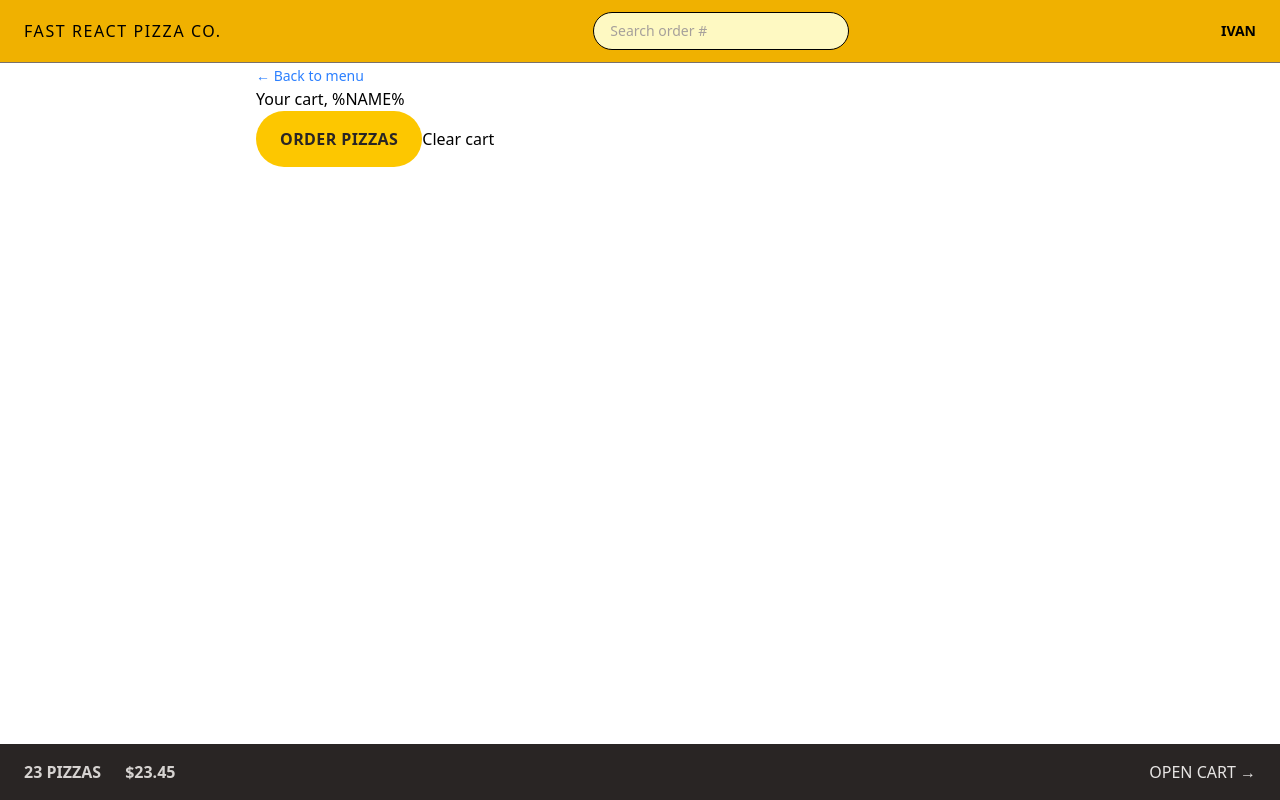
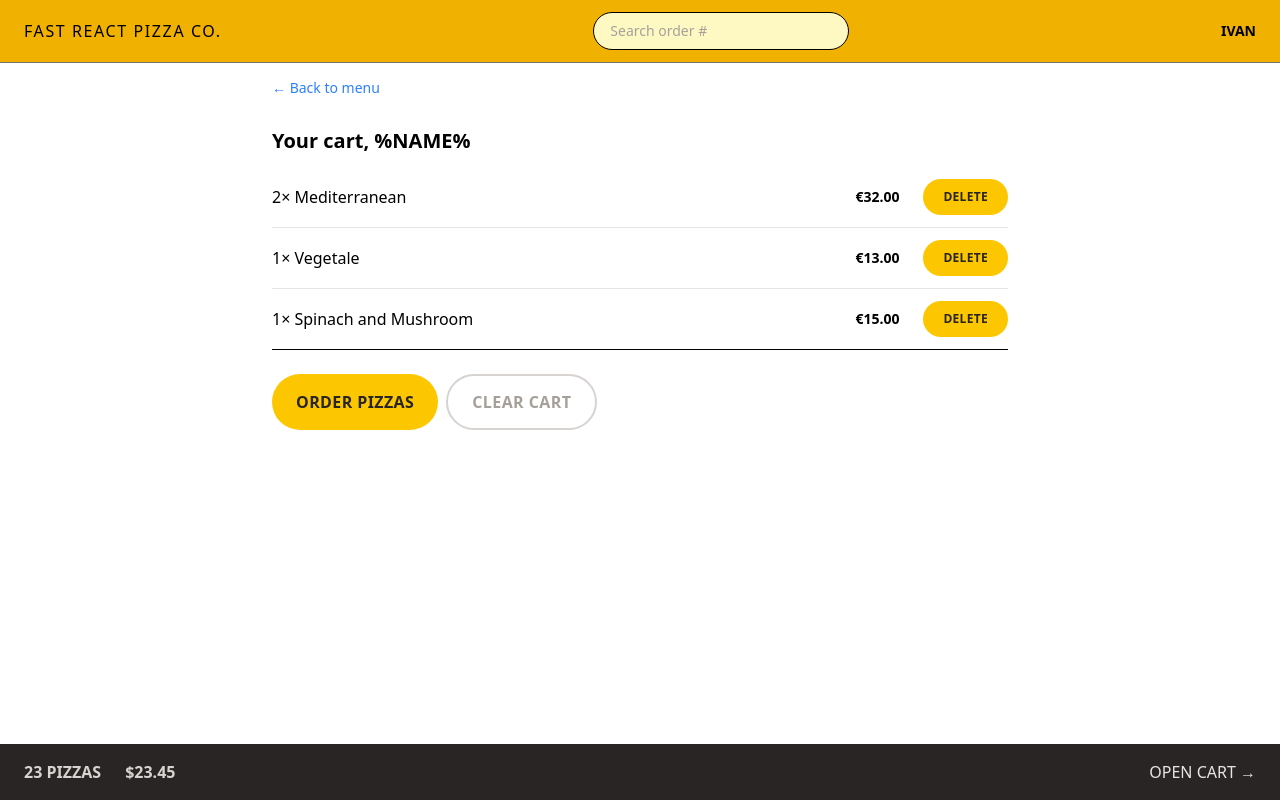
Before and after one commit to ivantxo/18_fast_react_pizza, a React (Vite) app: page /cart in a window 1280 px wide. Built offline with nearby package versions, Linux system fonts and the light colour scheme.

Commit message:
Styling the cart

```diff
--- a/src/features/cart/Cart.jsx
+++ b/src/features/cart/Cart.jsx
@@ -1,45 +1,52 @@
 import { Link } from "react-router-dom";
 import LinkButton from "../../ui/LinkButton";
 import Button from "../../ui/Button";
+import CartItem from "./CartItem";
 
-// const fakeCart = [
-//   {
-//     pizzaId: 12,
-//     name: "Mediterranean",
-//     quantity: 2,
-//     unitPrice: 16,
-//     totalPrice: 32,
-//   },
-//   {
-//     pizzaId: 6,
-//     name: "Vegetale",
-//     quantity: 1,
-//     unitPrice: 13,
-//     totalPrice: 13,
-//   },
-//   {
-//     pizzaId: 11,
-//     name: "Spinach and Mushroom",
-//     quantity: 1,
-//     unitPrice: 15,
-//     totalPrice: 15,
-//   },
-// ];
+const fakeCart = [
+  {
+    pizzaId: 12,
+    name: "Mediterranean",
+    quantity: 2,
+    unitPrice: 16,
+    totalPrice: 32,
+  },
+  {
+    pizzaId: 6,
+    name: "Vegetale",
+    quantity: 1,
+    unitPrice: 13,
+    totalPrice: 13,
+  },
+  {
+    pizzaId: 11,
+    name: "Spinach and Mushroom",
+    quantity: 1,
+    unitPrice: 15,
+    totalPrice: 15,
+  },
+];
 
 function Cart() {
-  // const cart = fakeCart;
+  const cart = fakeCart;
 
   return (
-    <div>
+    <div className="px-4 py-3">
       <LinkButton to="/menu">&larr; Back to menu</LinkButton>
 
-      <h2>Your cart, %NAME%</h2>
+      <h2 className="mt-7 text-xl font-semibold">Your cart, %NAME%</h2>
 
-      <div>
+      <ul className="mt-3 divide-y divide-stone-200 border-b">
+        {cart.map((item) => (
+          <CartItem item={item} key={item.pizzaId} />
+        ))}
+      </ul>
+
+      <div className="mt-6 space-x-2">
         <Button to="/order/new" type="primary">
           Order pizzas
         </Button>
-        <button>Clear cart</button>
+        <Button type="secondary">Clear cart</Button>
       </div>
     </div>
   );
--- a/src/features/cart/CartItem.jsx
+++ b/src/features/cart/CartItem.jsx
@@ -1,13 +1,17 @@
+import Button from "../../ui/Button";
+import { formatCurrency } from "../../utils/helpers";
+
 function CartItem({ item }) {
   const { pizzaId, name, quantity, totalPrice } = item;
 
   return (
-    <li>
-      <p>
+    <li className="py-3 sm:flex sm:items-center sm:justify-between">
+      <p className="mb-1 sm:mb-0">
         {quantity}&times; {name}
       </p>
-      <div>
-        <p>{formatCurrency(totalPrice)}</p>
+      <div className="flex items-center justify-between sm:gap-6">
+        <p className="text-sm font-bold">{formatCurrency(totalPrice)}</p>
+        <Button type="small">Delete</Button>
       </div>
     </li>
   );
--- a/src/ui/Button.jsx
+++ b/src/ui/Button.jsx
@@ -7,6 +7,8 @@
   const styles = {
     primary: base + " px-4 py-3 md:px-6 md:py-4",
     small: base + " px-4 py-2 md:px-5 md:py-2.5 text-xs",
+    secondary:
+      "inline-block rounded-full border-2 border-stone-300 font-semibold uppercase tracking-wide text-stone-400 transition-colors duration-300 hover:bg-stone-300 hover:text-stone-800 focus:text-stone-800 focus:bg-stone-300 focus:outline-none focus:ring focus:ring-stone-200 focus:ring-offset-2 disabled:cursor-not-allowed px-4 py-2.5 md:px-6 md:py-3.5",
   };
 
   if (to)
```
